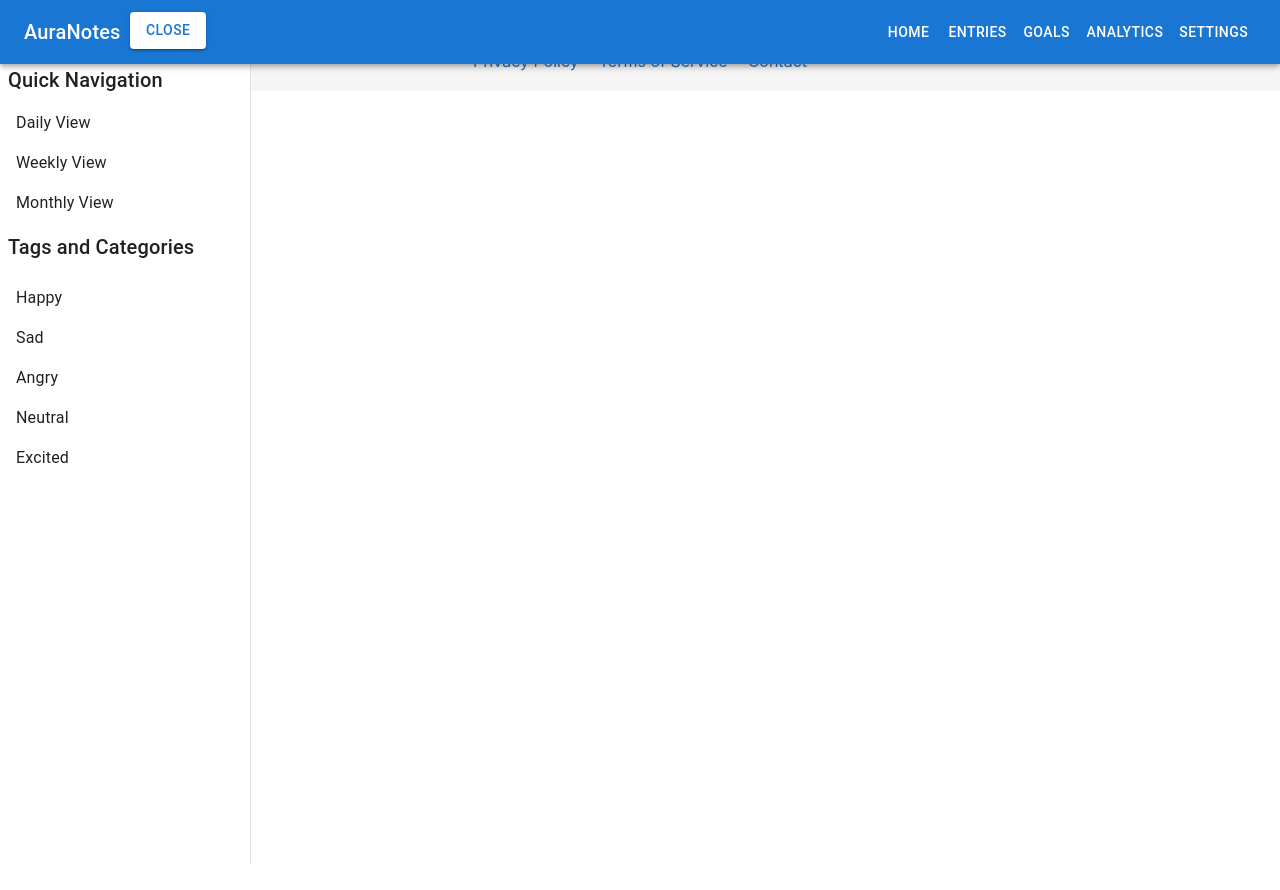
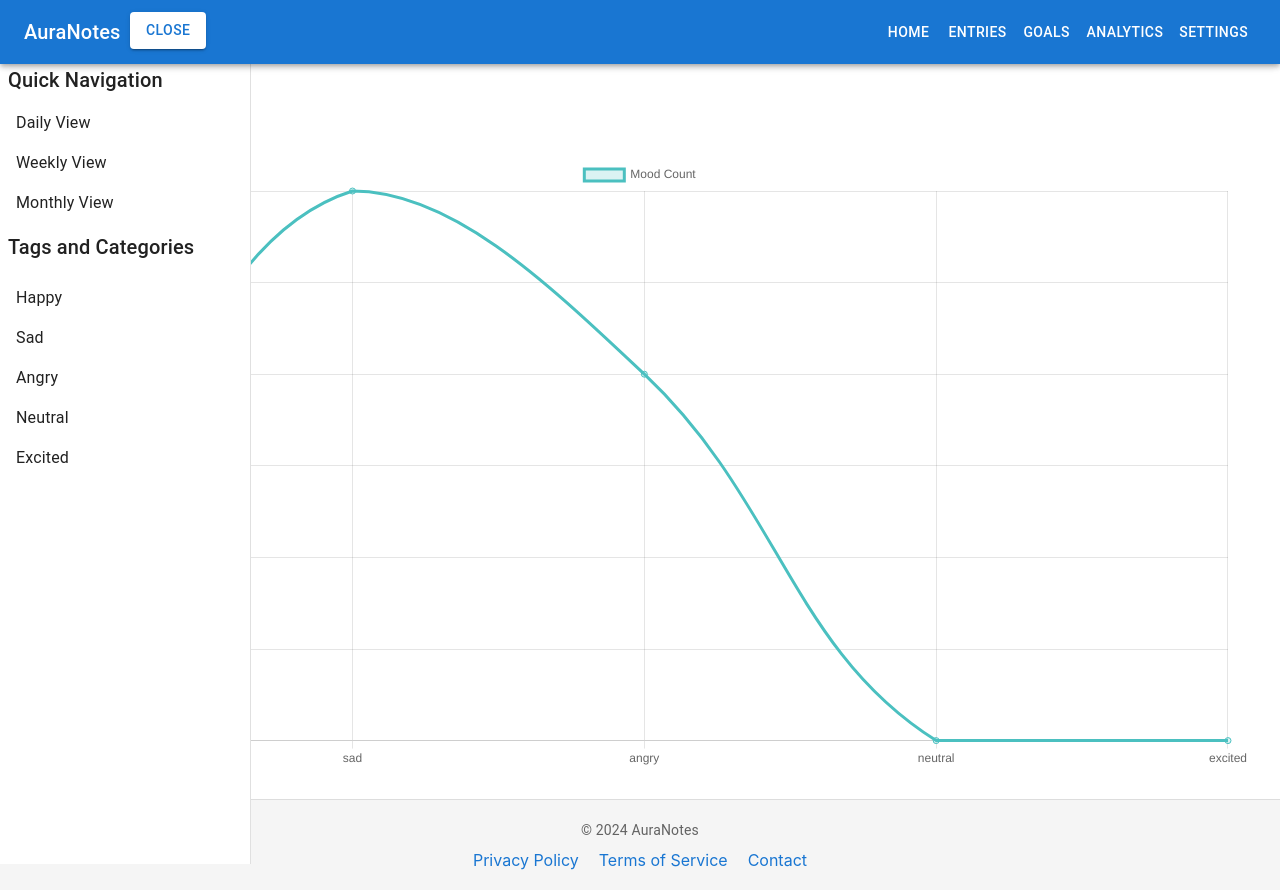
Before and after one commit to rkao2/journal-app, a React (Create React App) app: page /analytics/mood-trend in a window 1280 px wide. Before the commit the page ends 800 px from the top, so only its background shows below. Built offline with nearby package versions, Linux system fonts and the light colour scheme; no server answers.

Commit message:
MoodTrend.js is cl

```diff
--- a/package.json
+++ b/package.json
@@ -11,11 +11,12 @@
     "@testing-library/jest-dom": "^6.6.3",
     "@testing-library/react": "^16.0.1",
     "@testing-library/user-event": "^14.5.2",
+    "axios": "^1.7.9",
     "chart.js": "^4.4.7",
     "react": "^18.3.1",
     "react-chartjs-2": "^5.2.0",
     "react-dom": "^18.3.1",
-    "react-router-dom": "^7.0.1",
+    "react-router-dom": "^7.0.2",
     "react-scripts": "5.0.1",
     "web-vitals": "^4.2.4"
   },
--- a/src/App.js
+++ b/src/App.js
@@ -12,6 +12,7 @@ import LandingPage from './components/LandingPage';
 import Home from './pages/Home';
 import Entries from './pages/Entries';
 import Analytics from './pages/Analytics/Analytics';
+import MoodTrend from './pages/Analytics/MoodTrend';
 import Goals from './pages/Goals';
 import Settings from './pages/Settings';
 
@@ -31,10 +32,13 @@ function App() {
               <Route path="/" element={<LandingPage />} />
               <Route path="/home" element={<Home />} />
               <Route path="/entries" element={<Entries />} />
-              <Route path="/analytics" element={<Analytics />} />
               <Route path="/goals" element={<Goals />} />
               {/* Extra footer in settings? */}
               <Route path="/settings" element={<Settings />} />
+
+              {/* Analytics */}
+              <Route path="/analytics" element={<Analytics />} />
+              <Route path="/analytics/mood-trend" element={<MoodTrend />} />
             </Routes>
           </main>
         </div>
--- a/src/pages/Analytics/Analytics.js
+++ b/src/pages/Analytics/Analytics.js
@@ -1,9 +1,11 @@
 import React from 'react';
+import { Routes, Route, Link } from 'react-router-dom';
 import { Container, Typography, Box, Card, CardContent } from '@mui/material';
+import MoodTrend from './MoodTrend';
 
 function Analytics() {
   return (
-    <Container maxWidth="md" sx={{ marginTop: 4, padding: "60px",}}>
+    <Container maxWidth="md" sx={{ marginTop: 4, padding: "60px" }}>
       <Typography variant="h4" component="h2" gutterBottom>
         Analytics & Insights
       </Typography>
@@ -12,10 +14,12 @@ function Analytics() {
           display: 'flex',
           flexDirection: 'column',
           gap: 3,
-          marginTop: 3
+          marginTop: 3,
         }}
       >
+        {/* Mood Trends Card */}
         <Card variant="outlined">
+          <Link to="mood-trend" style={{ textDecoration: 'none', color: 'inherit' }}>
             <CardContent>
               <Typography variant="h5" component="h3" gutterBottom>
                 Mood Trends
@@ -23,10 +27,11 @@ function Analytics() {
               <Typography variant="body1" color="text.secondary">
                 Visualize how your mood has changed over time.
               </Typography>
-            {/* Placeholder for future integration of mood charts */}
             </CardContent>
+          </Link>
         </Card>
 
+        {/* Sentiment Analysis Card */}
         <Card variant="outlined">
           <CardContent>
             <Typography variant="h5" component="h3" gutterBottom>
@@ -35,10 +40,14 @@ function Analytics() {
             <Typography variant="body1" color="text.secondary">
               See the emotional trends in your entries over time.
             </Typography>
-            {/* Placeholder for future integration of sentiment analysis */}
           </CardContent>
         </Card>
       </Box>
+
+      {/* Nested Routes for Analytics */}
+      <Routes>
+        <Route path="mood-trend" element={<MoodTrend />} />
+      </Routes>
     </Container>
   );
 }
--- a/src/pages/Analytics/MoodTrend.js
+++ b/src/pages/Analytics/MoodTrend.js
@@ -2,6 +2,7 @@ import React, { useState, useEffect } from 'react';
 import axios from 'axios';
 import { Line } from 'react-chartjs-2';
 import { Chart as ChartJS, CategoryScale, LinearScale, PointElement, LineElement, Title, Tooltip, Legend } from 'chart.js';
+import { Box } from '@mui/material';
 
 ChartJS.register(CategoryScale, LinearScale, PointElement, LineElement, Title, Tooltip, Legend);
 
@@ -9,10 +10,10 @@ const MoodTrend = () => {
     const [entries, setEntries] = useState([]);
 
     useEffect(() => {
-        // Fetch entries from the backend
         const fetchEntries = async () => {
             try {
                 const response = await axios.get('http://localhost:5000/api/entries');
+                console.log('Fetched entries:', response.data); // Log fetched data
                 setEntries(response.data);
             } catch (error) {
                 console.error('Error fetching entries:', error);
@@ -22,7 +23,7 @@ const MoodTrend = () => {
     }, []);
 
     // Prepare data for the chart
-    const moodCount = { happy: 0, sad: 0, angry: 0, neutral: 0, excited: 0 };
+    const moodCount = { happy: 1, sad: 3, angry: 2, neutral: 0, excited: 0 };
 
     entries.forEach(entry => {
         moodCount[entry.mood] = (moodCount[entry.mood] || 0) + 1;
@@ -36,16 +37,17 @@ const MoodTrend = () => {
                 data: Object.values(moodCount),
                 borderColor: 'rgba(75, 192, 192, 1)',
                 backgroundColor: 'rgba(75, 192, 192, 0.2)',
-                fill: true
+                fill: true,
+                tension: 0.4, // Smooth curves
             }
         ]
     };
 
     return (
-        <div>
+        <Box sx={{ marginTop: '60px', padding: '30px'  }}> {/* Using MUI Box with sx prop */}
             <h2>Mood Trends</h2>
             <Line data={chartData} />
-        </div>
+        </Box>
     );
 };
 
```
Also changed, not shown: 2 other files (tests, documents, lock files or other folders). Lines whose indentation alone changed are shown as unchanged.
